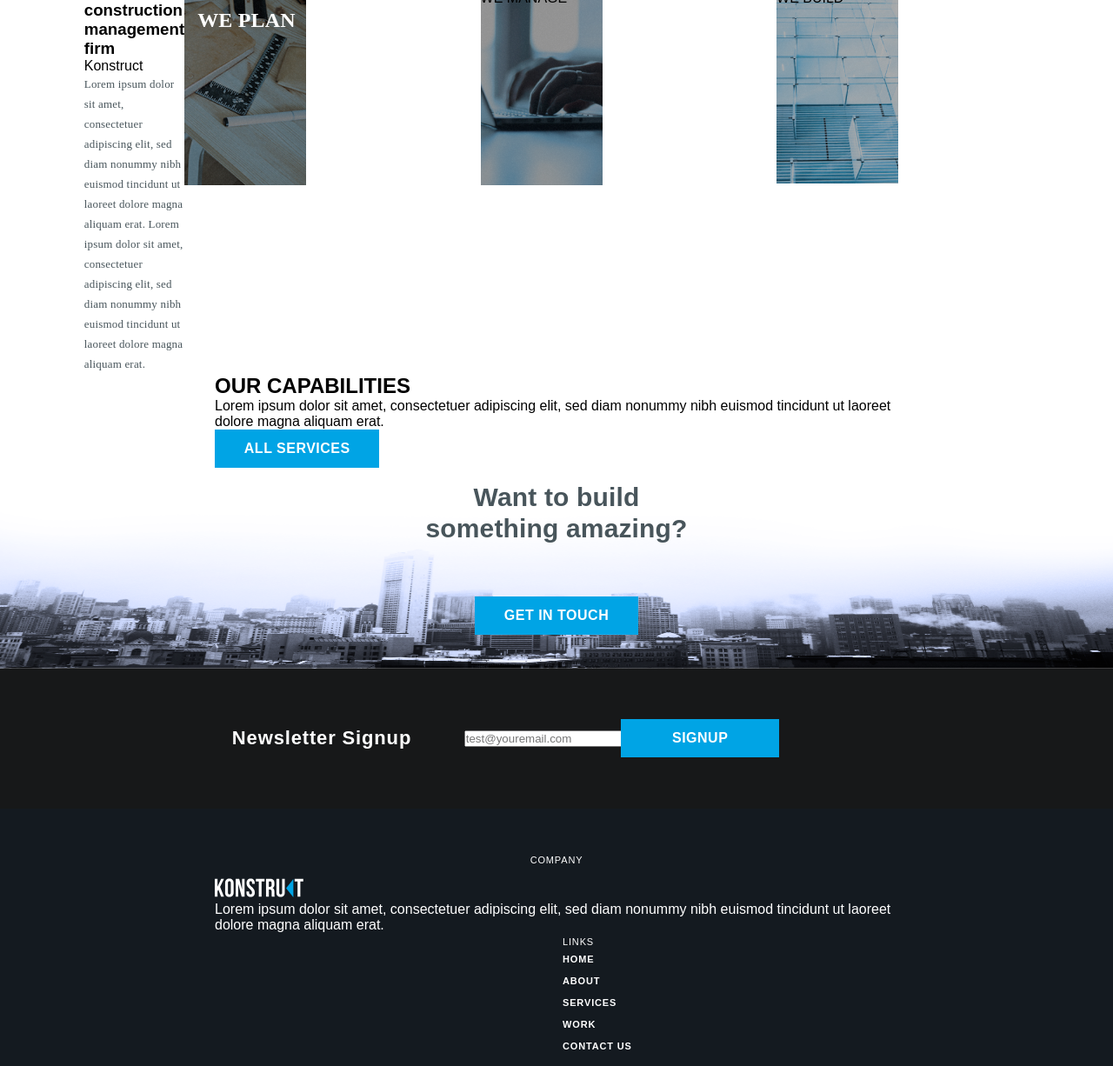
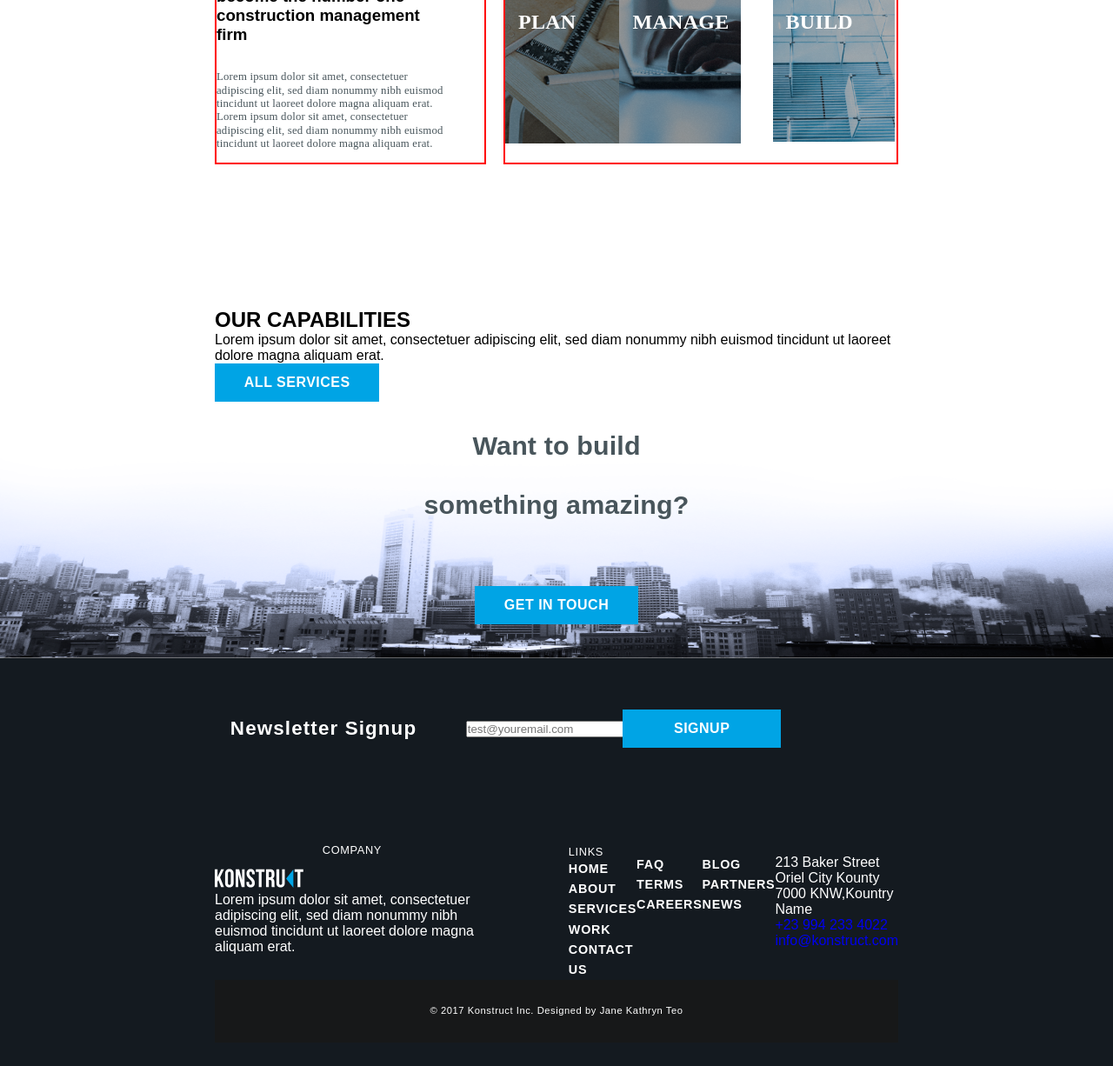
Before and after one commit to anna-t-development/konstruct, a plain HTML site: page index.html in a window 1280 px wide. Shown: the part 1086-2312 px from the top of the page at 87% size. Drawn offline with Linux system fonts and the light colour scheme.

Commit message:
change section story

```diff
--- a/index.html
+++ b/index.html
@@ -51,27 +51,25 @@
 
     <section class="story">
         <div class="container">
-            <div class="story-header"><h2>OUR STORY</h2></div>
-            <div class="story-content">
-                <div class="story-box">
-                    <h3>Founded in 2011 by John Mathew Smith, has become the number one construction management firm</h3>
-                    <span>Konstruct</span>
-                    <p class="story-text">Lorem ipsum dolor sit amet, consectetuer adipiscing elit, sed diam nonummy nibh euismod
+            <h2 class="head">OUR STORY</h2>
+            <div class="story-left">
+                <h3 class="story-title">Founded in 2011 by John Mathew Smith, <span class="accent-color">Konstruct</span> has become the number one construction management firm</h3>
+                <p class="story-text">Lorem ipsum dolor sit amet, consectetuer adipiscing elit, sed diam nonummy nibh
+                    euismod
                     tincidunt ut laoreet dolore
-                        magna aliquam erat. Lorem ipsum dolor sit amet, consectetuer adipiscing elit, sed diam nonummy nibh euismod
+                    magna aliquam erat. Lorem ipsum dolor sit amet, consectetuer adipiscing elit, sed diam nonummy nibh
+                    euismod
                     tincidunt ut
                     laoreet dolore magna aliquam erat.</p>
             </div>
-                <div class="story-items">
-                    <div class="story-items-plan">WE
+            <div class="story-right">
+                <div class="story-items plan">WE
                     PLAN</div>
-                    <div class="story-items-manage">WE
+                <div class="story-items manage">WE
                     MANAGE</div>
-                    <div class="story-items-build">WE
+                <div class="story-items build">WE
                     BUILD</div>
             </div>
-            </div>
-
         </div>
     </section>
 
@@ -115,7 +113,7 @@
     <footer>
         <div class="container">
             <div class="footer-top">
-                <div class="footer-content">
+                <div class="footer-content footer-content-about">
                     <h4 class="footer-title">COMPANY</h4>
                     <div class="logo">
                         <svg xmlns="http://www.w3.org/2000/svg" width="102" height="23" viewBox="0 0 102 23" fill="none">
@@ -167,7 +165,7 @@
                     <a href="mailto:info@konstruct.com" class="footer-mail">info@konstruct.com</a>
                 </div>
 
-                <div class="footer-content">
+                <div class="footer-content footer-content-socials">
                     <ul class="socials">
                         <li class="socials-item">
                             <a href=""></a>
--- a/style/main.css
+++ b/style/main.css
@@ -1,8 +1,11 @@
 @import url('https://fonts.googleapis.com/css2?family=Bebas+Neue&family=Open+Sans:wght@400;600;700;800&display=swap');
 
 :root {
-    --color_text: #48555B;
+    --main_text: #48555B;
     --color_button: #00A4E5;
+    --color_bg: #141A20;
+    --text_small: 0.7em;
+
 
 }
 
@@ -66,7 +69,7 @@ a {
 
 header {
     background-image: url(../image/header_bg.png);
-    width: 100%;
+    width: 100vw;
     background-position: top center;
     background-size: cover;
     background-repeat: no-repeat;
@@ -113,7 +116,7 @@ header h1 {
     margin-bottom: 7rem;
     color: #FFF;
     font-family: 'OpenSans', sans-serif;
-    font-size: 11px;
+    font-size: .7em;
     font-style: normal;
     font-weight: 600;
     line-height: normal;
@@ -147,9 +150,6 @@ header h1 {
     vertical-align: bottom;
 } */
 
-nav {
-    margin-left: 400px;
-}
 
 .menu-list {
     display: flex;
@@ -160,13 +160,13 @@ nav {
 }
 
 .menu-item {
-    padding: 25px 0;
+    padding: 2.5rem 0;
 }
 
 .menu-item a {
     text-decoration: none;
     cursor: pointer;
-    color: black;
+    color: var(--main_text);
 }
 
 .menu-item a:hover {
@@ -178,68 +178,70 @@ h2 {
 }
 
 
-.story {}
-
-.story .container {}
-
-.story-box {
-    display: flex;
-    flex-direction: column;
-    align-items: flex-start;
-    width: 405.076px;
-
+.story {
+    min-height: 40rem;
 }
 
-.story-content {
-    display: flex;
-    align-items: center;
-    justify-content: center;
-
+.story .container {
+    display: grid;
+    grid-template-columns:1fr 1fr;
+    grid-template-rows: 25px 250px;
+    gap: 80px 20px;
+    margin-bottom: 2rem;
+    place-content: center space-between;
 }
-
+.story-left {
+    padding-right: 40px;
+}
+.story-left, .story-right {
+    border: 2px solid red;
+}
+.head {
+    grid-column-start: 1;
+    grid-column-end: 3;
+    place-self: center;
+}
+.story-title {
+    padding-bottom: 30px;
+}
 .story-text {
-    color: var(--color_text);
+    color: var(--main_text);
     font-family: OpenSans;
-    font-size: 13px;
+    font-size: 0.8em;
     font-style: normal;
     font-weight: 400;
-    line-height: 23px;
+    line-height: 1.2em;
     letter-spacing: 0.188px;
 }
-
+.story-right {
+    display: flex;
+    place-content:end space-between;
+}
 .story-items {
-    display: grid;
-    grid-template-columns: repeat(3, 33%);
-    gap: 20px;
-}
-
-.story-items-plan {
-    background-image: url(../image/Bitmap_1.png);
-    background-repeat: no-repeat;
     align-self: start;
     padding: 20px 50px 210px 15px;
     color: #FFF;
     font-family: OpenSans;
-    font-size: 24px;
+    font-size: 1.5em;
     font-style: normal;
     font-weight: 800;
-    line-height: 29px;
-    letter-spacing: 0.188px;
+    line-height: 1.8em;
+    letter-spacing: 0.012em;
 }
 
-.story-items-manage {
+.plan {
+    background-image: url(../image/Bitmap_1.png);
+    background-repeat: no-repeat;
+}
+
+.manage {
     background-image: url(../image/Bitmap_2.png);
     background-repeat: no-repeat;
-    width: 400px;
-    height: 300px;
-
 }
 
-.story-items-build {
+.build {
     background-image: url(../image/Bitmap\ _3.png);
     background-repeat: no-repeat;
-    width: 400px;
-    height: 300px;
 }
 
 .capability {}
@@ -279,18 +281,18 @@ h2 {
 }
 
 .contact-head {
-    color: #48555B;
+    color: var(--main_text);
     max-width: 350px;
     text-align: center;
-    font-size: 30px;
+    font-size: 1.9em;
     font-weight: 700;
-    line-height: 36px;
+    line-height: 2.25em;
     letter-spacing: 0.15px;
     padding-bottom: 4.6rem;
 }
 
 .signup {
-    background: #171819;
+    background: var(--color_bg);
     align-items: center;
     padding: 3.5rem 0;
 }
@@ -304,10 +306,10 @@ h2 {
 h4 {
     color: #fff;
     text-align: center;
-    font-size: 22px;
+    font-size: 1.4em;
     font-weight: 700;
-    line-height: 30px;
-    letter-spacing: 0.846px;
+    line-height: 1.9em;
+    letter-spacing: 0.05em;
 
 }
 
@@ -328,22 +330,21 @@ footer {
 }
 
 .footer-top {
-    display: grid;
+    display: flex;
+}
 
-
+.footer-content-about {
+    padding-right: 7rem;
 }
 
 .footer-title {
-    color: #FFF;
-    font-size: 11px;
+    font-size: 0.8em;
     font-weight: 400;
-    line-height: 15px;
-    letter-spacing: 0.846px;
+    line-height: 1.2em;
+    letter-spacing: 0.05em;
     padding-bottom: 1rem;
 
 }
-
-.footer-menu {}
 
 .footer-list {
     color: #FFF;
@@ -353,10 +354,11 @@ footer {
 .footer-item {
     cursor: pointer;
     color: #FFF;
-    font-size: 11px;
+    font-size: 0.9em;
     font-weight: 600;
-    line-height: 25px;
-    letter-spacing: 0.846px;
+    line-height: 1.6em;
+    letter-spacing: 0.05em;
+    text-transform: uppercase;
 
 }
 
@@ -369,13 +371,18 @@ footer {
     color: #00A4E5;
 }
 
+.footer-content-socials{
+    margin-right: auto;
+}
+
+
 .rights {
     text-align: center;
     background: #171819;
     padding: 2.2rem 0;
     color: #FFF;
-    font-size: 11px;
+    font-size: .7em;
     font-weight: 400;
     line-height: 15px;
-    letter-spacing: 0.846px;
+    letter-spacing: 0.05em;
 }
```
Lines whose indentation alone changed are shown as unchanged.
